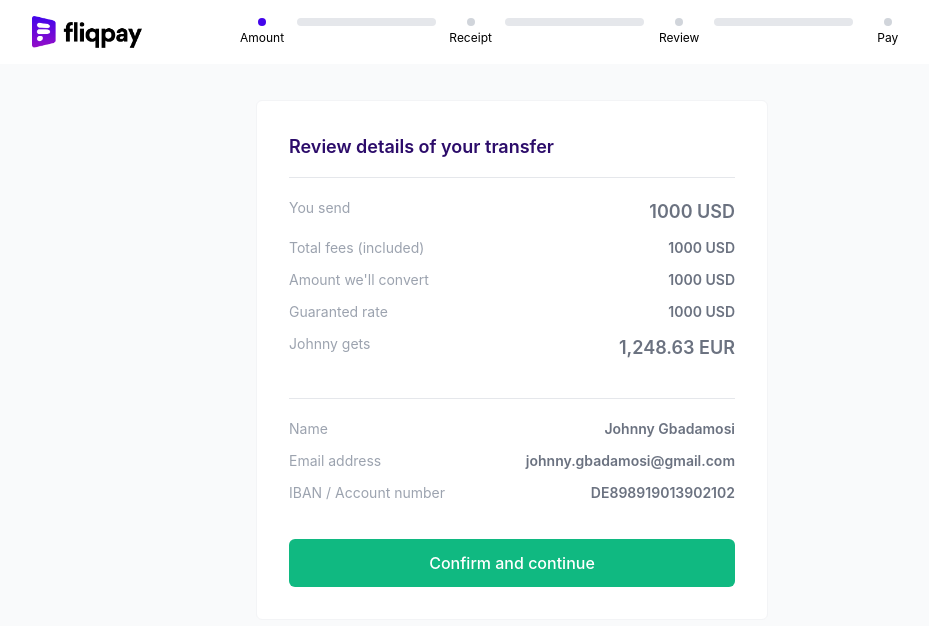
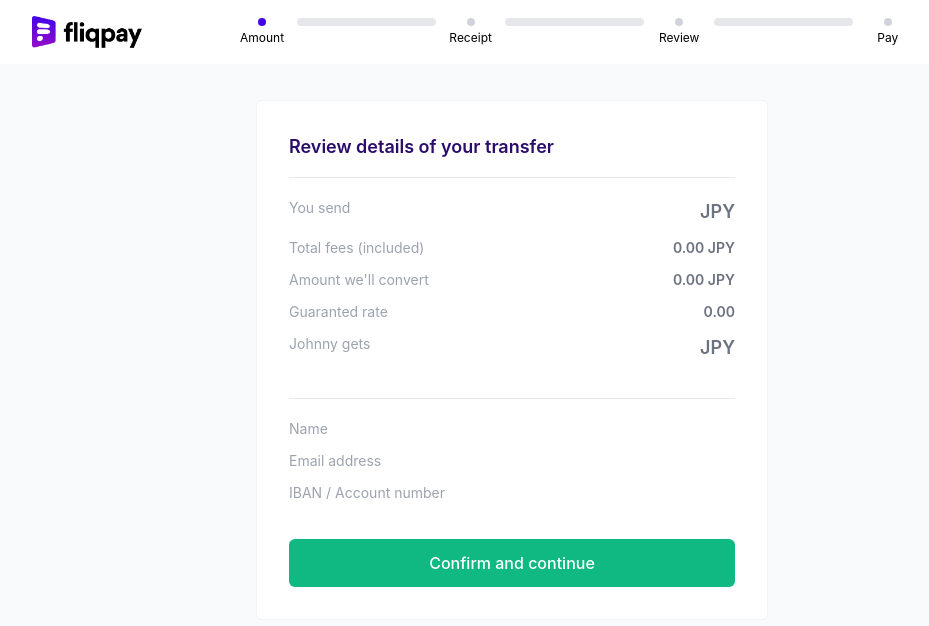
Before and after one commit to Olatade/fliq-payout, a React (Create React App) app: page /review in a window 1280 px wide. Shown: the top 626 px of the page, without its empty margins (128-1057 px from the left). Built offline with nearby package versions, Linux system fonts and the light colour scheme.

Commit message:
Can display review details

```diff
--- a/src/App.tsx
+++ b/src/App.tsx
@@ -9,13 +9,13 @@ import {useState} from 'react';
 
 function App() {
   const [values, updateValue] = useState({
-    youSend: '0.00',
+    youSend: '',
     sendCurrency: 'JPY',
     receiveCurrency: 'JPY',
     transferFee: '0.00',
     convertAmount: '0.00',
     guaranteedRate: '0.00',
-    recipientGets: '0.00',
+    recipientGets: '',
     recipientEmail: '',
     recipientFullname: '',
     iban: '',
@@ -32,7 +32,9 @@ function App() {
         ></Route>
         <Route path="/receipt" render={(props) =>(<FormPayoutReceipt values={values} setValues={updateValue}/>)}
         ></Route>
-        <Route path="/review" component={PayoutReview}></Route>
+        <Route path="/review"
+          render={(props) =>(<PayoutReview values={values} setValues={updateValue}/>)}
+        ></Route>
       </Switch>
     </Router>
   );
--- a/src/components/form-payout-amount.tsx
+++ b/src/components/form-payout-amount.tsx
@@ -50,9 +50,9 @@ const MyField = (props: any) => {
               ...props.stateValues,
               youSend: youSend,
               sendCurrency: sendCurrency,
-              transferFee: `${addCommasToAmount(transferFee)} ${sendCurrency}`,
-              convertAmount: `${addCommasToAmount(amount)} ${receiveCurrency}`,
-              guaranteedRate: (result.result/amount).toFixed(2),
+              transferFee: addCommasToAmount(transferFee),
+              convertAmount: addCommasToAmount(amount),
+              guaranteedRate: addCommasToAmount((result.result/amount).toFixed(2)),
               recipientGets: result.result
             });
           }
@@ -150,9 +150,9 @@ const FormPayoutAmount = ( props: prop): any => {
 
         <div className="Fee">
           <p className="fee__line"></p>
-          <p className="fee__item"><span className="fee__unit">{stateValues['transferFee']}{}</span> <span className="fee__description">Transfer fee</span></p>
+          <p className="fee__item"><span className="fee__unit">{stateValues['transferFee']} {stateValues['sendCurrency']}</span> <span className="fee__description">Transfer fee</span></p>
           <p></p>
-          <p className="fee__item"><span className="fee__unit">{stateValues['convertAmount']}</span> <span className="fee__description">Amount we'll convert</span></p>
+          <p className="fee__item"><span className="fee__unit">{stateValues['convertAmount']} {stateValues['receiveCurrency']}</span> <span className="fee__description">Amount we'll convert</span></p>
           <p></p>
           <p className="fee__item "><span className="fee__unit emphasize">{stateValues['guaranteedRate']}</span> <span className="fee__description emphasize">Guaranteed rate (1hr)</span></p>
           <p></p>
--- a/src/components/form-payout-receipt.tsx
+++ b/src/components/form-payout-receipt.tsx
@@ -44,27 +44,25 @@ const  FormPayoutReceipt = (props: prop): any => {
           .max(15, "Must be 15 characters or less")
       })}
       onSubmit={(values, { setSubmitting }) => {
-
+        console.log(values)
         //update the state values
         props.setValues({
           ...stateValues,
-          recipientEmail: values.email,
-          recipientFullname: values.fullName,
-          iban: values.iban,
-          swift: values.swift,
+          recipientEmail: values['email'],
+          recipientFullname: values['fullName'],
+          iban: values['iban'],
+          swift: values['swift'],
+          stage: 3
         })
         // go the the review page
         history.push("/review");
-        props.setValues({
-          ...stateValues,
-          stage: 3
-        })
 
 
-        setTimeout(() => {
-          alert(JSON.stringify(values, null, 2));
-          setSubmitting(false);
-        }, 400);
+
+        // setTimeout(() => {
+        //   alert(JSON.stringify(values, null, 2));
+        //   setSubmitting(false);
+        // }, 400);
       }}
     >
       <Form className="card">
--- a/src/components/payout-review.tsx
+++ b/src/components/payout-review.tsx
@@ -1,8 +1,15 @@
+import { stat } from 'fs';
 import React from 'react';
 import '../styles/App.css';
 
-function PayoutReview () {
+interface prop{
+  values: object;
+  setValues: any;
+}
 
+const PayoutReview = (props: prop): any => {
+  const stateValues = props.values;
+  console.log(stateValues);
   return (
       <div className="card">
         <div className="card-head">
@@ -12,23 +19,23 @@ function PayoutReview () {
         <div className="review-rows">
           <p className="review-row">
             <span className="review-row__description">You send</span>
-            <span className="review-row__unit emphasize">1000 USD</span>
+            <span className="review-row__unit emphasize">{stateValues['youSend']} {stateValues['sendCurrency']}</span>
           </p>
           <p className="review-row">
             <span className="review-row__description">Total fees (included)</span>
-            <span className="review-row__unit ">1000 USD</span>
+            <span className="review-row__unit ">{stateValues['transferFee']} {stateValues['sendCurrency']}</span>
           </p>
           <p className="review-row">
             <span className="review-row__description">Amount we'll convert</span>
-            <span className="review-row__unit ">1000 USD</span>
+            <span className="review-row__unit ">{stateValues['convertAmount']} {stateValues['sendCurrency']}</span>
           </p>
           <p className="review-row">
             <span className="review-row__description">Guaranted rate</span>
-            <span className="review-row__unit ">1000 USD</span>
+            <span className="review-row__unit ">{stateValues['guaranteedRate']} </span>
           </p>
           <p className="review-row">
             <span className="review-row__description">Johnny gets</span>
-            <span className="review-row__unit emphasize">1,248.63 EUR</span>
+            <span className="review-row__unit emphasize">{stateValues['recipientGets']} {stateValues['receiveCurrency']}</span>
           </p>
         </div>
 
@@ -38,16 +45,23 @@ function PayoutReview () {
         <div className="review-rows">
           <p className="review-row">
             <span className="review-row__description">Name</span>
-            <span className="review-row__unit">Johnny Gbadamosi</span>
+            <span className="review-row__unit">{stateValues['recipientFullname']}</span>
           </p>
           <p className="review-row">
             <span className="review-row__description">Email address</span>
-            <span className="review-row__unit">johnny.gbadamosi@gmail.com</span>
+            <span className="review-row__unit">{stateValues['recipientEmail']}</span>
           </p>
           <p className="review-row">
             <span className="review-row__description">IBAN / Account number</span>
-            <span className="review-row__unit">DE898919013902102</span>
+            <span className="review-row__unit">{stateValues['iban']}</span>
           </p>
+          {/* If swift code was inputed by user, display it in the review */}
+          {stateValues['swift'] ?
+            <p className="review-row">
+            <span className="review-row__description">IBAN / Account number</span>
+            <span className="review-row__unit">{stateValues['iban']}</span>
+            </p> : ''
+          }
         </div>
 
         <a className="btn-green mt-4" href="/">Confirm and continue</a>
```
